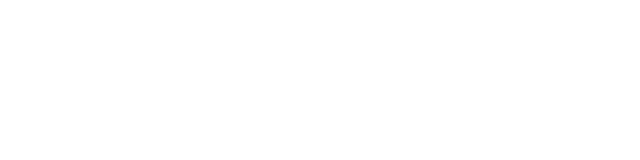
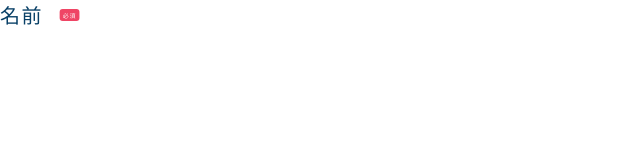
Before and after one commit to ninomiyadaisuke/families-friends-app, a Next.js app: page /sample in a window 1280 px wide. Shown: the top 160 px of the page, without its empty margins (0-640 px from the left). Built offline with nearby package versions, Linux system fonts and the light colour scheme.

Commit message:
create InputLabel component

```diff
--- /dev/null
+++ b/src/components/atoms/Utilities/InputLabel.tsx
@@ -0,0 +1,25 @@
+import { FC, memo } from 'react';
+import { RequiredBadge } from 'components/atoms/Utilities';
+
+import styles from 'styles/atoms/utilities/inputLabel.module.scss';
+
+type Props = {
+  label: string;
+  required: boolean;
+};
+
+const InputLabel: FC<Props> = memo((props) => {
+  const { label, required } = props;
+  return (
+    <div className={styles.label}>
+      <label htmlFor={label}>{label}</label>
+      {required && (
+        <div className={styles.label__badge}>
+          <RequiredBadge />
+        </div>
+      )}
+    </div>
+  );
+});
+
+export default InputLabel;
--- a/src/components/atoms/Utilities/RequiredBadge.tsx
+++ b/src/components/atoms/Utilities/RequiredBadge.tsx
@@ -1,9 +1,9 @@
-import { FC, memo } from 'react';
+import { FC } from 'react';
 
 import styles from 'styles/atoms/utilities/requiredBadge.module.scss';
 
-const RequiredBadge: FC = memo(() => {
+const RequiredBadge: FC = () => {
   return <span className={styles.badge}>必須</span>;
-});
+};
 
 export default RequiredBadge;
--- a/src/components/atoms/Utilities/index.ts
+++ b/src/components/atoms/Utilities/index.ts
@@ -1 +1,2 @@
+export { default as InputLabel } from './InputLabel';
 export { default as RequiredBadge } from './RequiredBadge';
--- a/src/pages/sample.tsx
+++ b/src/pages/sample.tsx
@@ -1,7 +1,12 @@
 import type { NextPage } from 'next';
+import { InputLabel } from 'components/atoms/Utilities';
 
 const Sample: NextPage = () => {
-  return <div></div>;
+  return (
+    <div>
+      <InputLabel label="名前" required={true} />
+    </div>
+  );
 };
 
 export default Sample;
--- /dev/null
+++ b/src/styles/atoms/utilities/inputLabel.module.scss
@@ -0,0 +1,12 @@
+@import '../../variables.scss';
+
+.label {
+  display: flex;
+  label {
+    margin-right: 10px;
+  }
+  &__badge {
+    display: flex;
+    align-items: center;
+  }
+}
--- a/src/styles/atoms/utilities/requiredBadge.module.scss
+++ b/src/styles/atoms/utilities/requiredBadge.module.scss
@@ -1,9 +1,11 @@
 @import '../../variables.scss';
 
 .badge {
-  font-size: 6px;
+  font-size: 10px;
+  transform: scale(0.6);
   color: $text-white;
   background: $sub;
   border-radius: 5px;
   padding: 3px 5px;
+  height: 20px;
 }
```
